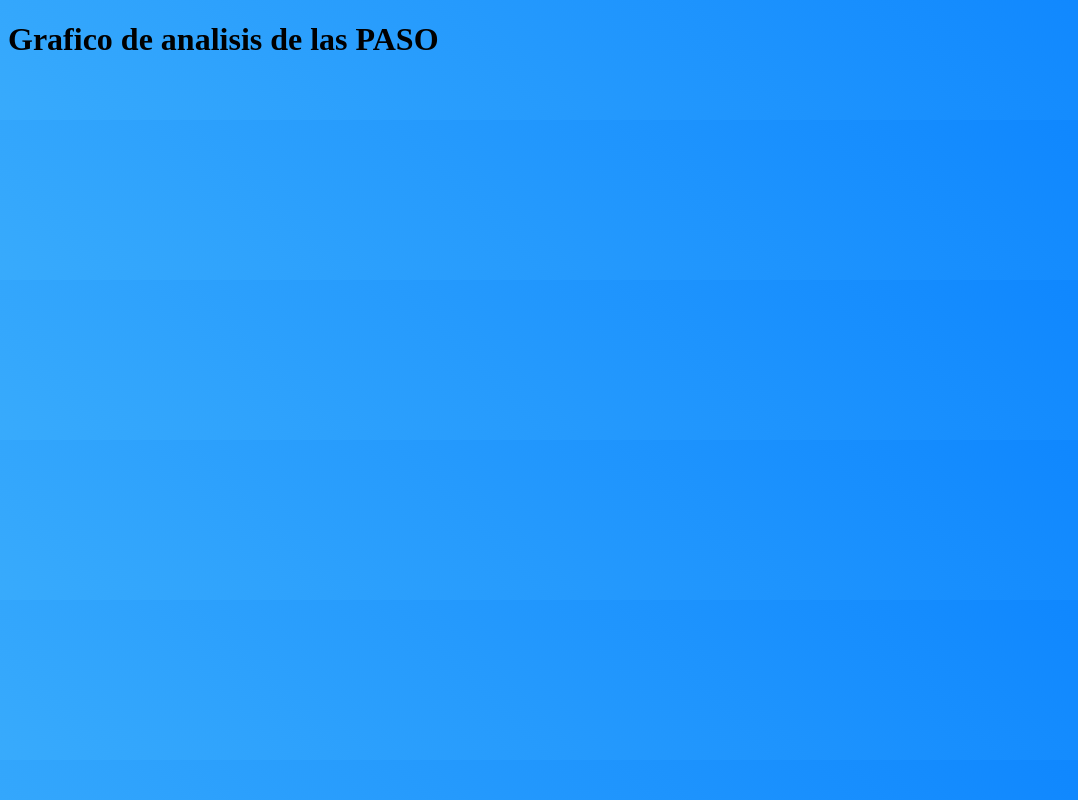
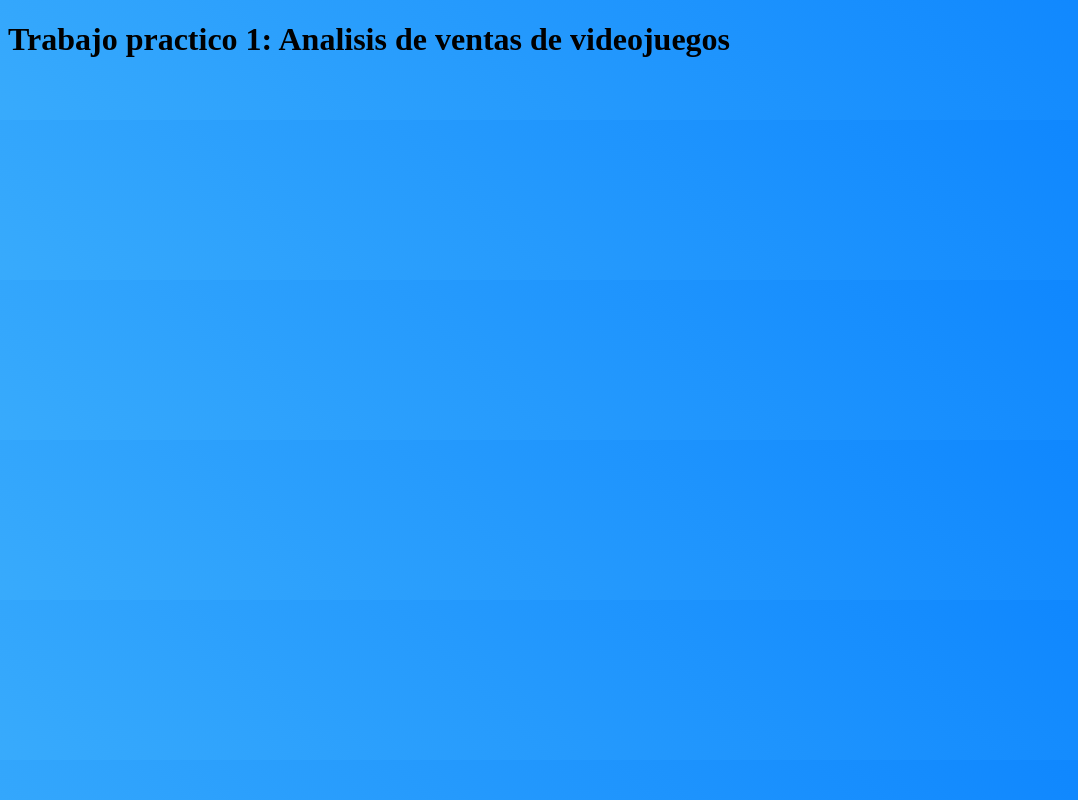
Before and after one commit to Avatonica/infovis, a plain HTML site: page TP1.html in a window 1280 px wide. Shown: the whole page, without its empty margins (0-1078 px from the left). Drawn offline with Linux system fonts and the light colour scheme.

Commit message:
Update TP1.html

```diff
--- a/TP1.html
+++ b/TP1.html
@@ -27,7 +27,7 @@
     </style>
 </head>
 <body>
-  <h1>Grafico de analisis de las PASO</h1>
+  <h1>Trabajo practico 1: Analisis de ventas de videojuegos</h1>
 
 </body>
 </html>
```
